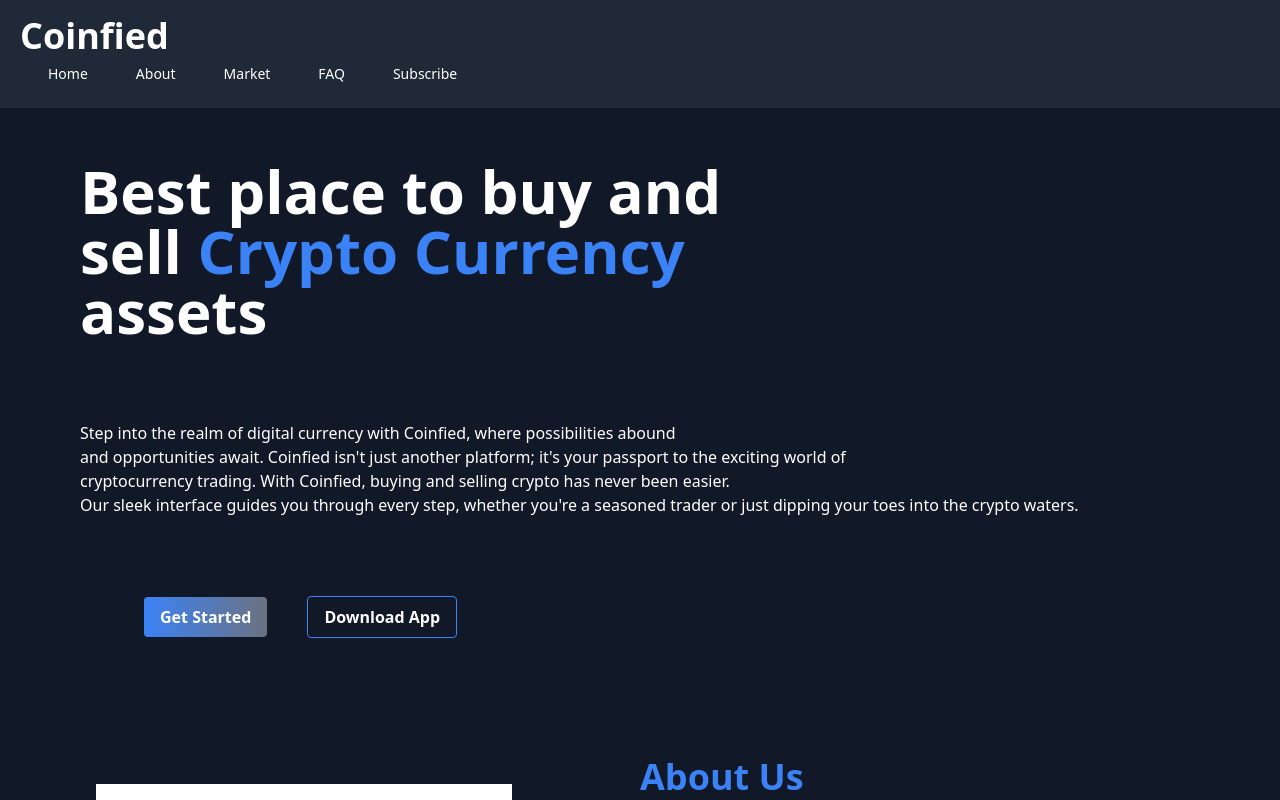
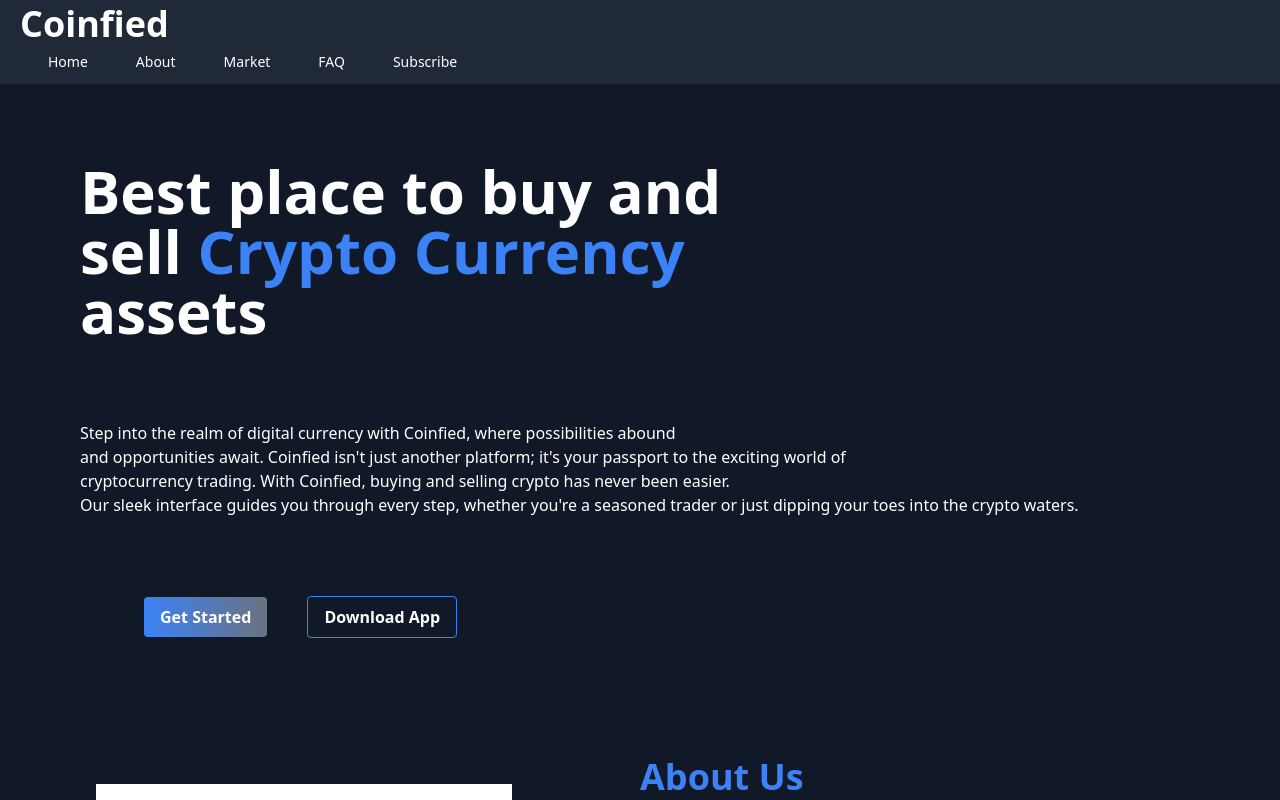
Before and after one commit to patrickiyiakimo/Coinfied-2024, a React (Create React App) app: page / in a window 1280 px wide. Shown: the top 800 px of the page. Built offline with nearby package versions, Linux system fonts and the light colour scheme; no server answers.

Commit message:
Update Navbar.jsx

```diff
--- a/src/components/Navbar.jsx
+++ b/src/components/Navbar.jsx
@@ -104,7 +104,7 @@ const Navbar = () => {
 
   return (
     <div className="sticky top-0 z-10">
-      <div className="bg-gray-800 text-white text-sm py-4 font-Gill fixed w-full">
+      <div className="bg-gray-800 text-white text-sm py-1 font-Gill fixed w-full">
         <ul className="flex-col flex space-y-4 md:space-y-0 space-x-4 mb-10 md:mb-0 ">
           {/* Menu button for mobile */}
           <button
@@ -112,9 +112,9 @@ const Navbar = () => {
             onClick={() => setIsSetMenu(!isSetMenu)}
           >
             {isSetMenu ? (
-              <FaTimes className="text-3xl ml-80 mt-6 ml-5 absolute" />
+              <FaTimes className="text-3xl ml-96 mt-6 ml-5 absolute" />
             ) : (
-              <FiMenu className="mt-6 text-3xl ml-5 ml-80 absolute" />
+              <FiMenu className="mt-6 text-3xl ml-5 ml-96 absolute" />
             )}
           </button>
           {/* Logo */}
```
